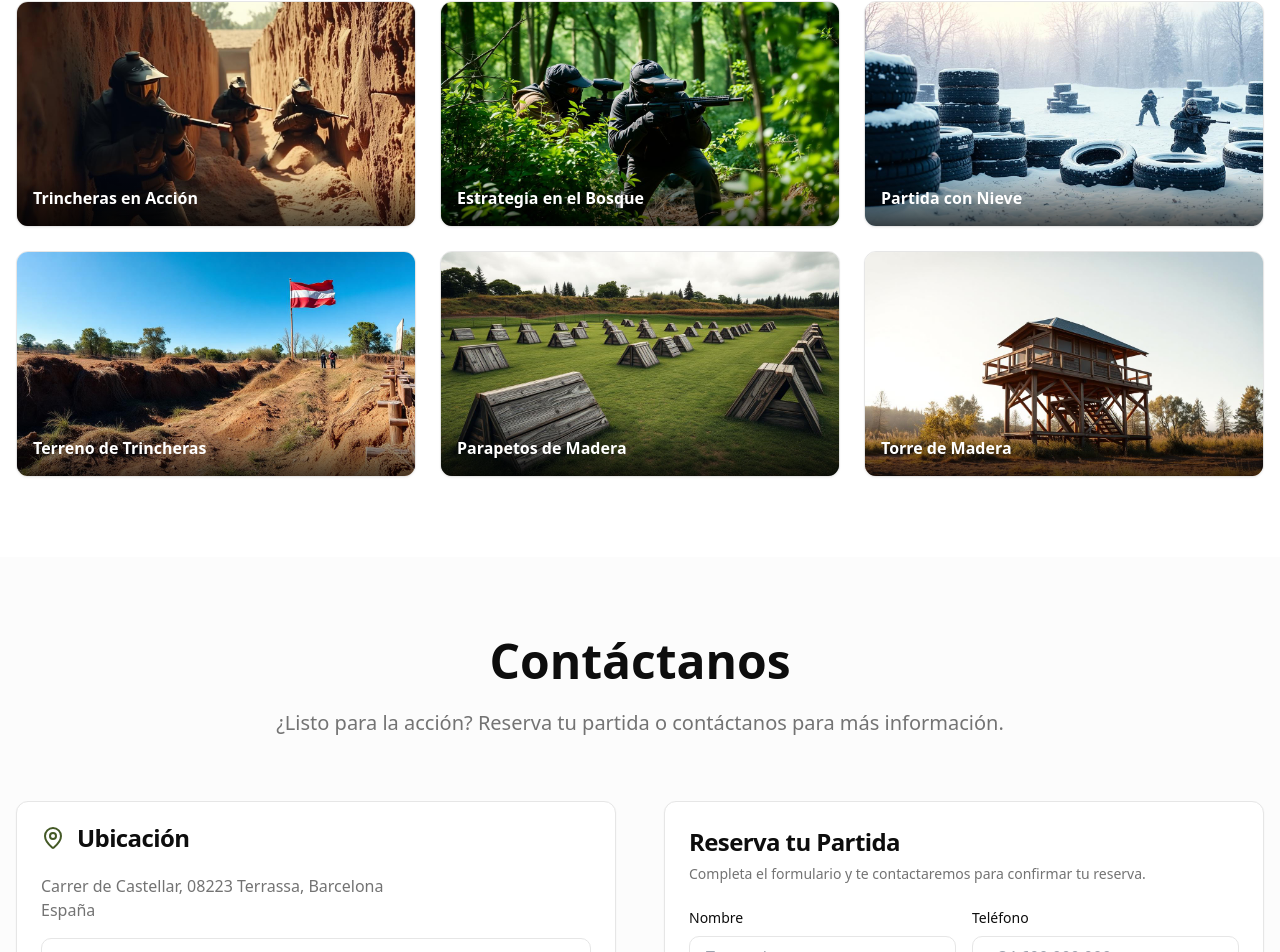
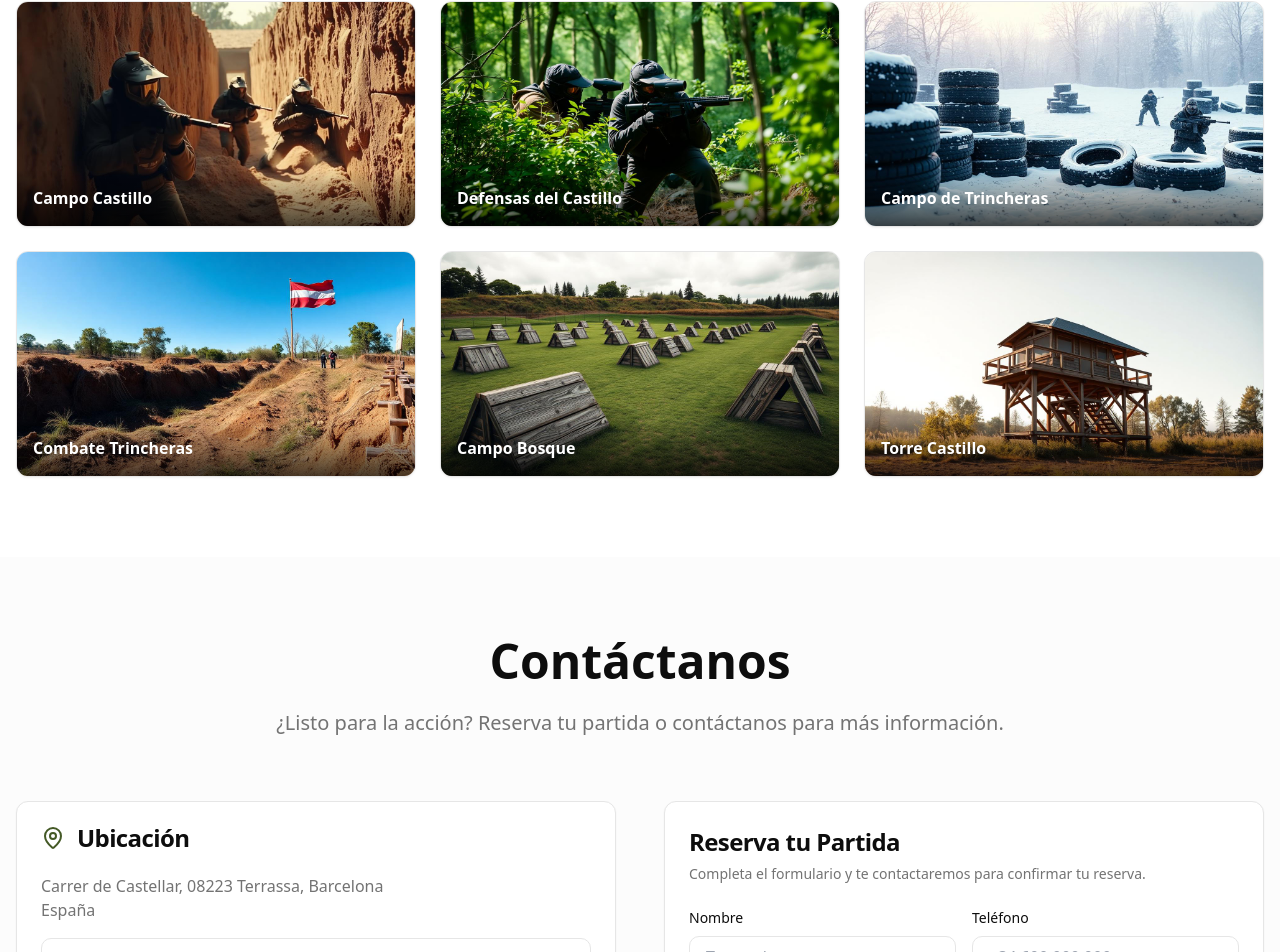
Before and after one commit to talyn-ak/pintura-extrema-web, a React (Vite) app: page / in a window 1280 px wide. Shown: the part 2546-3498 px from the top of the page. Built offline with nearby package versions, Linux system fonts and the light colour scheme.

Commit message:
Code edited in Lovable Code Editor
Edited UI in Lovable

```diff
--- a/src/components/Gallery.tsx
+++ b/src/components/Gallery.tsx
@@ -12,12 +12,12 @@ const Gallery = () => {
   const [selectedImage, setSelectedImage] = useState<string | null>(null);
 
   const galleryImages = [
-    { id: 1, src: galeria1, alt: "Trincheras - Defensa del pasadizo", title: "Trincheras en Acción" },
-    { id: 2, src: galeria2, alt: "Jugadores camuflados en el bosque", title: "Estrategia en el Bosque" },
-    { id: 3, src: galeria3, alt: "Campo de neumáticos bajo la nieve", title: "Partida con Nieve" },
-    { id: 4, src: galeria4, alt: "Trincheras y bandera en día despejado", title: "Terreno de Trincheras" },
-    { id: 5, src: galeria5, alt: "Campo con parapetos de madera", title: "Parapetos de Madera" },
-    { id: 6, src: galeria6, alt: "Estructura elevada de madera", title: "Torre de Madera" }
+    { id: 1, src: galeria1, alt: "Trincheras - Defensa del pasadizo", title: "Campo Castillo" },
+    { id: 2, src: galeria2, alt: "Jugadores camuflados en el bosque", title: "Defensas del Castillo" },
+    { id: 3, src: galeria3, alt: "Campo de neumáticos bajo la nieve", title: "Campo de Trincheras" },
+    { id: 4, src: galeria4, alt: "Trincheras y bandera en día despejado", title: "Combate Trincheras" },
+    { id: 5, src: galeria5, alt: "Campo con parapetos de madera", title: "Campo Bosque" },
+    { id: 6, src: galeria6, alt: "Estructura elevada de madera", title: "Torre Castillo" }
   ];
 
   return (
```
